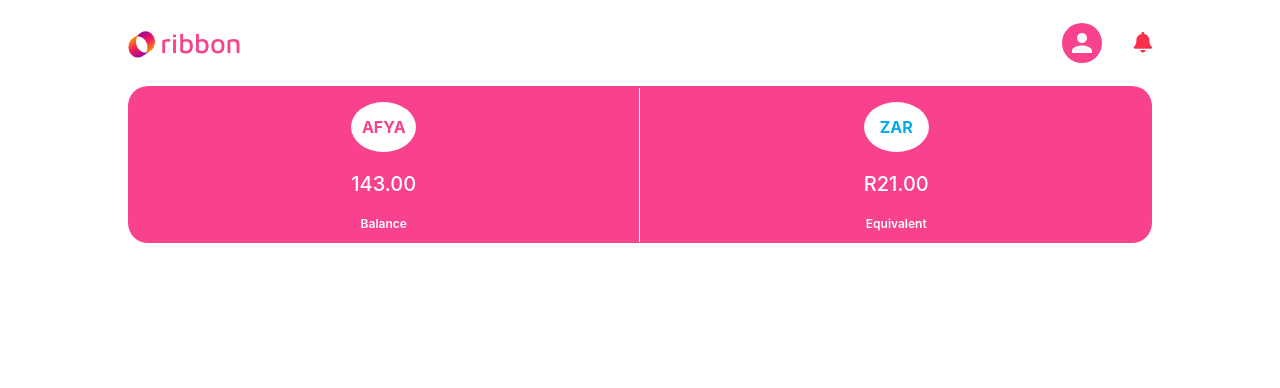
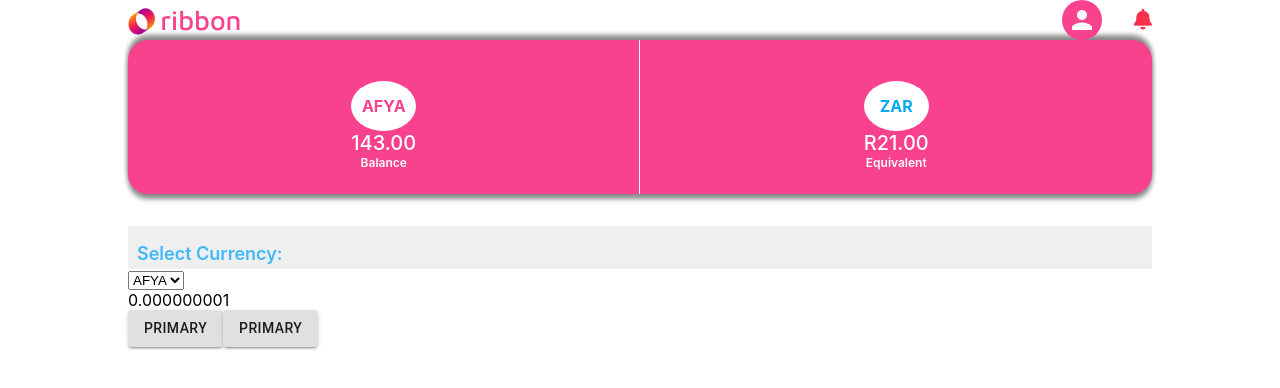
Before and after one commit to opeyemipeter1759/blockafric, a React (Create React App) app: page / in a window 1280 px wide. Shown: the top 388 px of the page. Built offline with nearby package versions, Linux system fonts and the light colour scheme.

Commit message:
create select currency

```diff
--- a/src/App.js
+++ b/src/App.js
@@ -1,6 +1,7 @@
 import "./App.css";
 import Header from "./components/Header";
 import Hero from "./components/Hero";
+import SelectCurrency from "./components/SelectCurrency";
 
 function App() {
   return (
@@ -10,6 +11,7 @@ function App() {
       {/* hero */}
       <Hero />
       {/* select currrency */}
+      <SelectCurrency />
       {/* recent activity */}
       {/* nav */}
     </div>
--- /dev/null
+++ b/src/components/SelectCurrency.js
@@ -0,0 +1,25 @@
+import React from "react";
+import Button from "@material-ui/core/Button";
+import "./Selectcurreny.css";
+function SelectCurrency() {
+  return (
+    <div className="select-currency">
+      <div className="select-upper">
+        <p>Select Currency:</p>
+      </div>
+
+      <div className="select-area">
+        <select name="currency" id="">
+          <option value="AFYA">AFYA</option>
+        </select>
+        <p>0.000000001</p>
+      </div>
+      <Button variant="contained">Primary</Button>
+      <Button variant="contained" >
+        Primary
+      </Button>
+    </div>
+  );
+}
+
+export default SelectCurrency;
--- /dev/null
+++ b/src/components/Selectcurreny.css
@@ -0,0 +1,19 @@
+p {
+  margin: 0;
+  padding: 0;
+}
+
+.select-upper {
+  width: 100%;
+  margin-top: 2rem;
+  background-color: #efefef;
+  height: 43px;
+  color: #3fb9fa;
+}
+.select-upper > p {
+  position: relative;
+  top: 17px;
+  font-size: 18px;
+  font-weight:600;
+  margin-left: 9px;
+}
--- a/src/components/hero.css
+++ b/src/components/hero.css
@@ -4,6 +4,8 @@
   align-items: center;
   background-color: rgb(248, 66, 142);
   border-radius: 20px;
+  /* box-shadow: 0 3px 2px rgb(54, 53, 53), 0 -3px 2px rgb(54, 53, 53); */
+  box-shadow: 0px 5px 5px #888, 0px -5px 5px #888;
 }
 .hero-balance,
 .hero-equivalent {
@@ -38,7 +40,8 @@
   font-weight: 500;
   font-size: 20px;
 }
-.balance,.equivalent {
+.balance,
+.equivalent {
   color: #fff;
   font-weight: 600;
   font-size: 12px;
```
